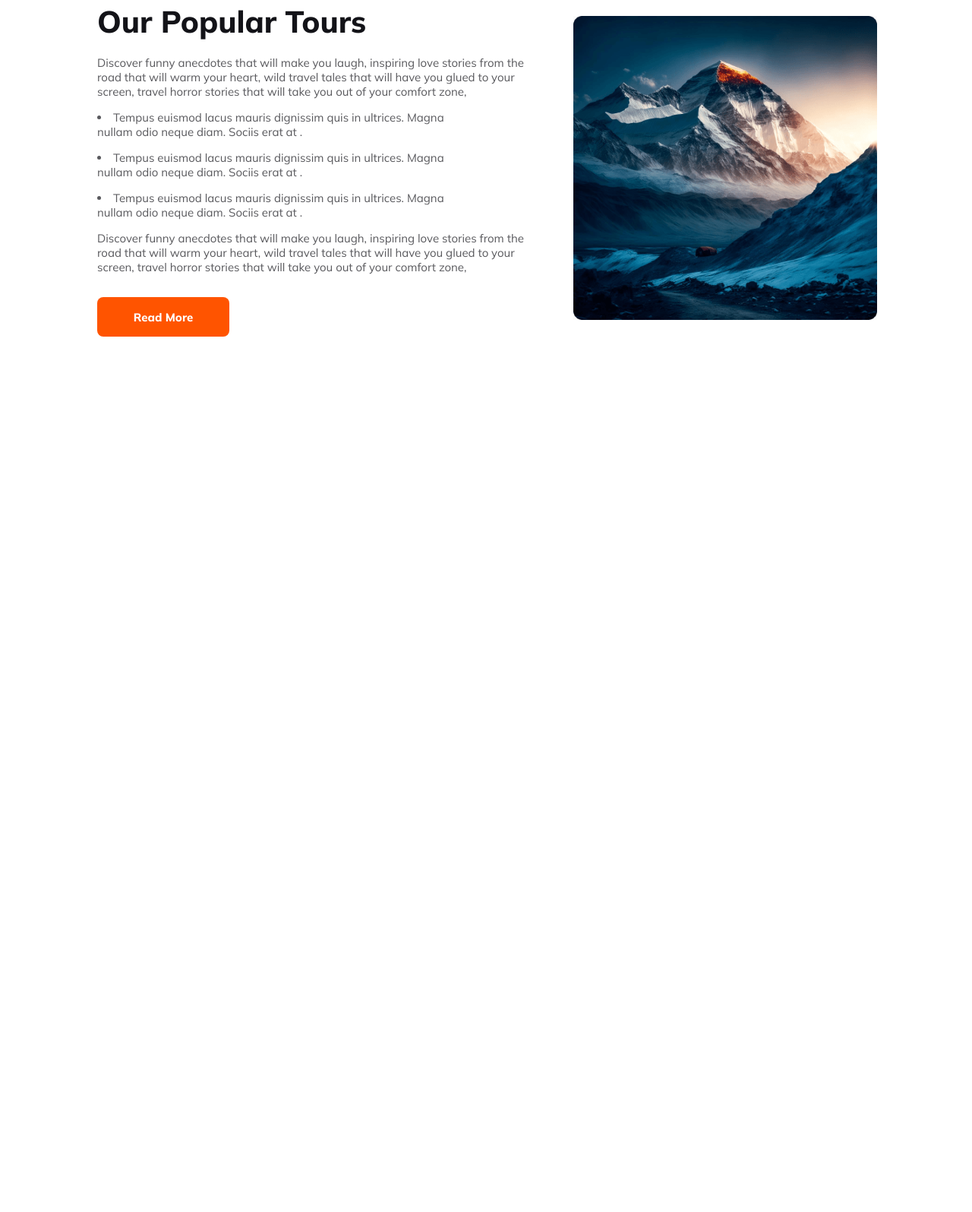
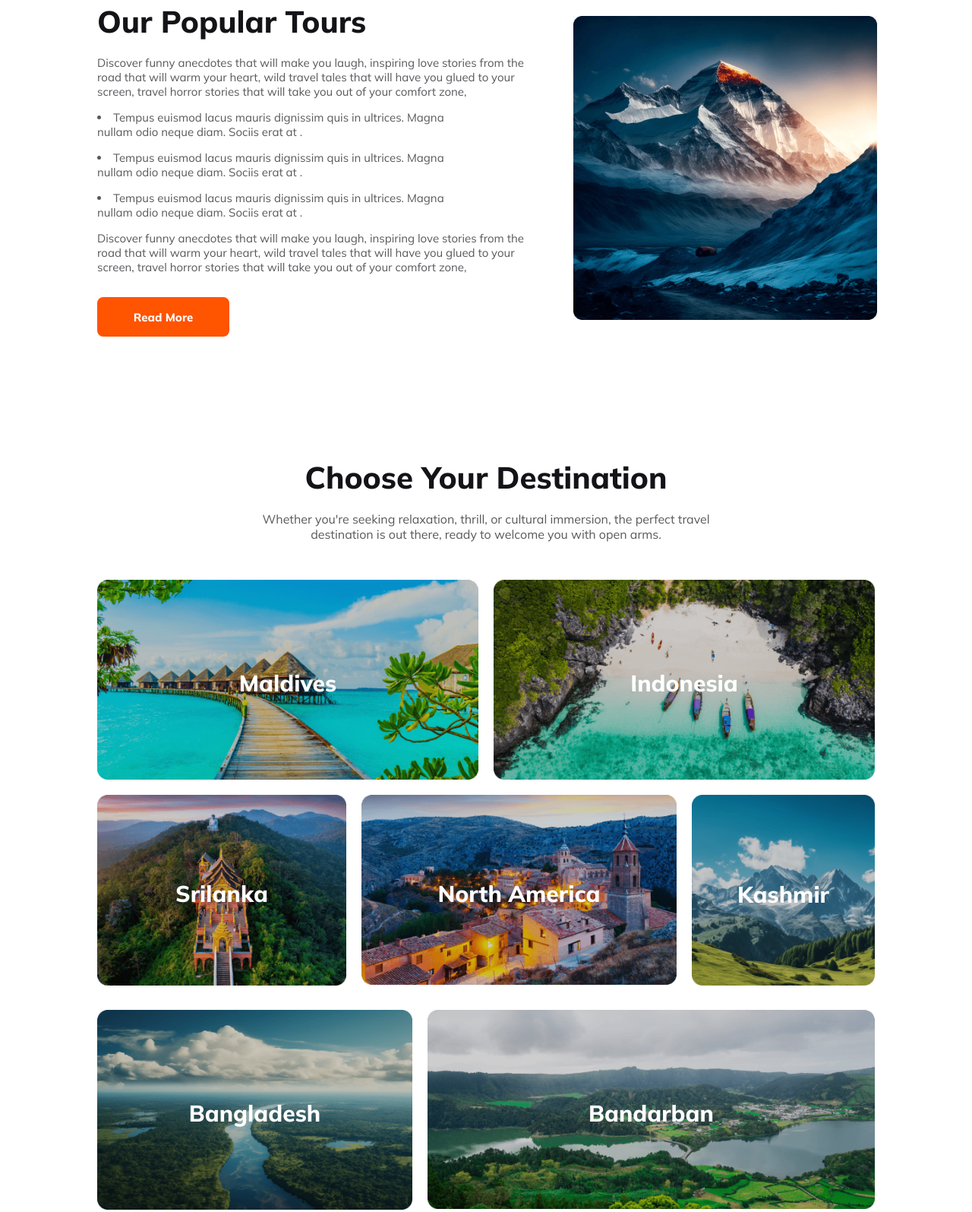
Before and after one commit to i-am-surovi/B9A2-Mostafa-Travel, a plain HTML site: page index.html in a window 1280 px wide. Shown: the part 775-2370 px from the top of the page at 76% size. Before the commit the page ends 1248 px from the top, so only its background shows below. Drawn offline with Linux system fonts and the light colour scheme.

Commit message:
Choose Destination added

```diff
--- a/index.html
+++ b/index.html
@@ -94,6 +94,43 @@
             </div>
         </section>
 
+        <!-- Choose Your Destination -->
+        <section class="destination">
+            <div class="destination-title">
+                <h2>Choose Your Destination</h2>
+                <p>Whether you're seeking relaxation, thrill, or cultural immersion, the perfect travel destination is out there, ready to welcome you with open arms.</p>
+            </div>
+            <div class="destination-img">
+                <div id="images" class="maldives">
+                    <h4>Maldives</h4>
+                    <img src="./images/Rectangle 5.png" alt="">
+                </div>
+                <div id="images" class="indonesia">
+                    <h4>Indonesia</h4>
+                    <img src="./images/Rectangle 8.png" alt="">
+                </div>
+                <div id="images" class="srilanka">
+                    <h4>Srilanka</h4>
+                    <img src="./images/Rectangle 6.png" alt="">
+                </div>
+                <div id="images" class="north-america">
+                    <h4>North America</h4>
+                    <img src="./images/Rectangle 7.png" alt="">
+                </div>
+                <div id="images" class="kashmir">
+                    <h4>Kashmir</h4>
+                    <img src="./images/Rectangle 9.png" alt="">
+                </div>
+                <div id="images" class="bangladesh">
+                    <h4>Bangladesh</h4>
+                    <img src="./images/Rectangle 11.png" alt="">
+                </div>
+                <div id="images" class="bandarban">
+                    <h4>Bandarban</h4>
+                    <img src="./images/Rectangle 10.png" alt="">
+                </div>
+            </div>
+    </section>
 
 </body>
 </html>
--- a/styles/style.css
+++ b/styles/style.css
@@ -179,3 +179,83 @@ header{
     width: 400px;
     height: 400px;
 }
+
+/* Choose Your Destination */
+.destination{
+    max-width: 1440px;
+    margin: 0 auto;
+    padding: 30px  128px;
+}
+.destination-title{
+    margin-top: 100px;
+    text-align: center;
+}
+.destination-title h2{
+    color: #131318;
+    font-size: 40px;
+    font-weight: 800;
+}
+.destination-title p{
+    width: 643px;
+    margin: 0 auto;
+    color: rgba(19, 19, 24, 0.70);
+    font-size: 16px;
+    font-weight: 400;
+    padding: 20px;
+}
+#images{
+    width: 100%;
+    height: fit-content;
+    position: relative;
+    display: flex;
+    flex-direction: column;
+    align-items: center;
+    justify-content: center;
+}
+#images h4{
+    position: absolute;
+    margin-top: 10px;
+    color: #FFF;
+    font-size: 30px;
+    font-weight: 800;
+}
+.destination-img{
+    display: grid;
+    grid-template-columns: repeat(12, 1fr);
+    grid-template-rows: repeat(3, 1fr);
+    gap: 20px;
+    margin: auto;
+    padding-top: 30px;
+}
+.destination-img img{
+    width: 100%;
+    height: auto;
+}
+.maldives{
+    grid-column: 1/span 6;
+    grid-row: 1/span 1;
+}
+.indonesia{
+    grid-column: 7/span 6;
+    grid-row: 1/span 1;
+}
+.srilanka{
+    grid-column: 1/span 4;
+    grid-row: 2/span 2;
+}
+.north-america{
+    grid-column: 5/span 5;
+    grid-row: 2/span 2;
+}
+.kashmir{
+    grid-column: 10/span 3;
+    grid-row: 2/span 2;
+}
+.bangladesh{
+    grid-column: 1/span 5;
+    grid-row: 3/span 3;
+}
+.bandarban{
+    grid-column: 6/span 7;
+    grid-row: 3/span 3;
+}
```
